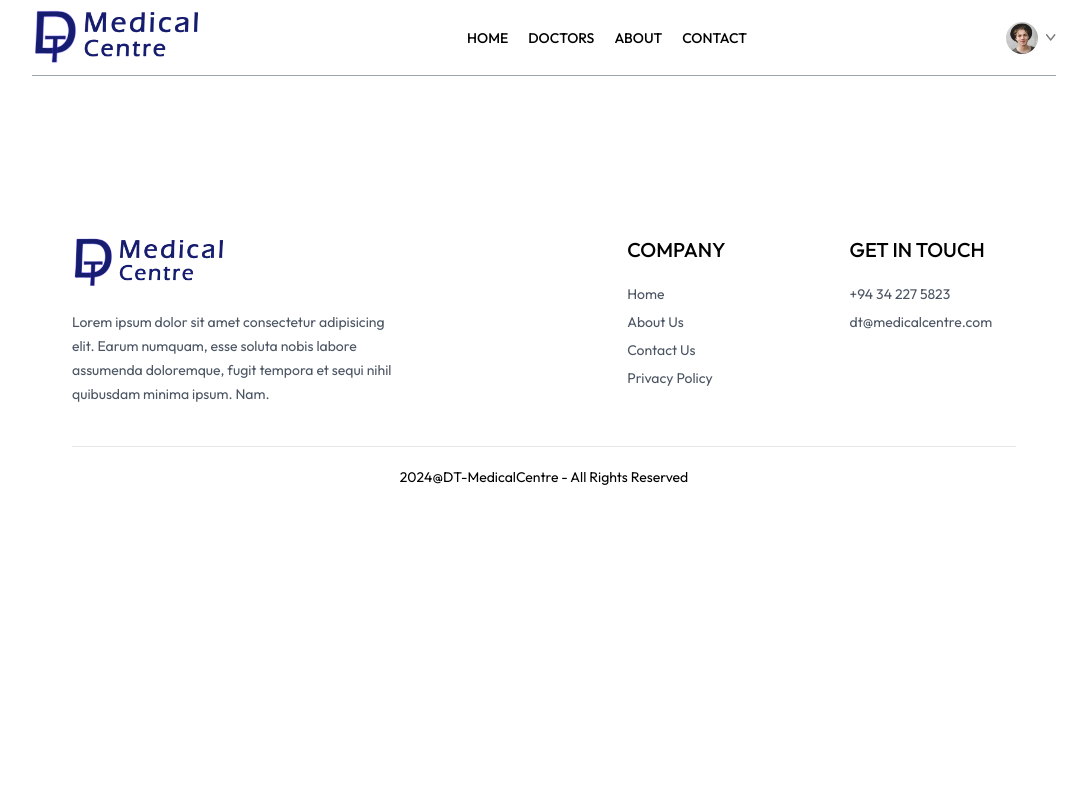
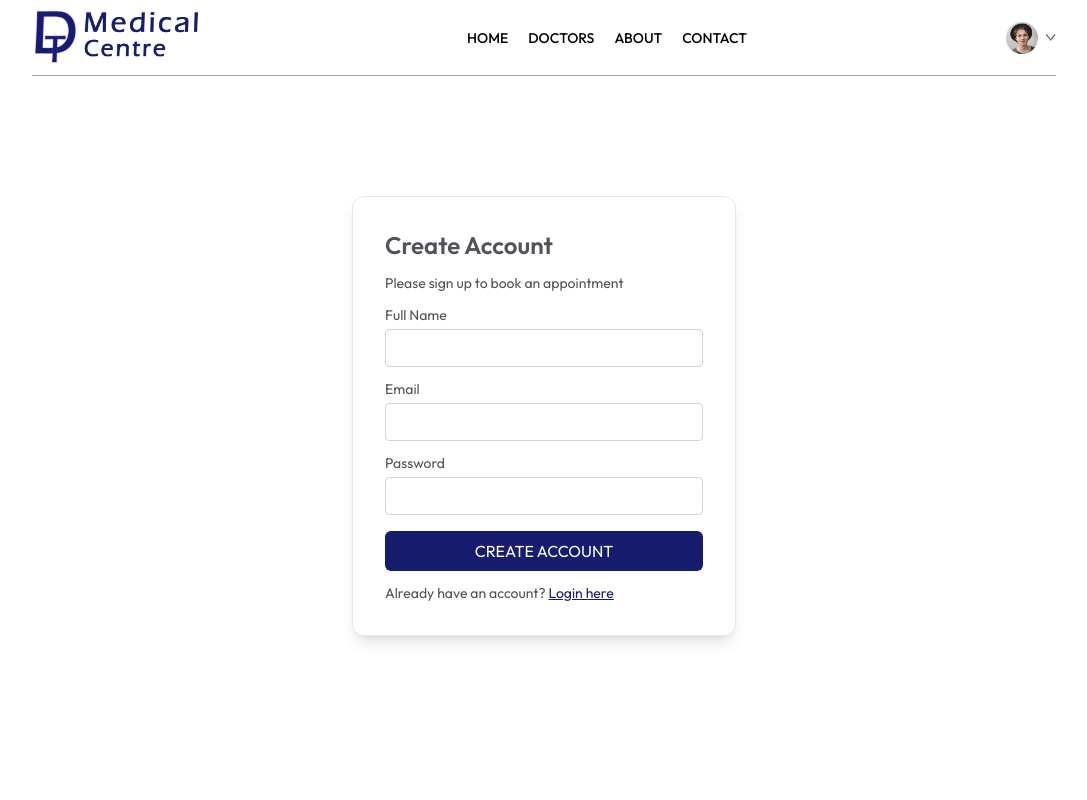
Before and after one commit to asjadahamed77/DT-Medical-Centre, a React (Create React App) app in the folder frontend/: page /login in a window 1280 px wide. Shown: the top 800 px of the page, without its empty margins (96-1183 px from the left). Built offline with nearby package versions, Linux system fonts and the light colour scheme.

Commit message:
Created Login Page

```diff
--- a/frontend/src/pages/Login.jsx
+++ b/frontend/src/pages/Login.jsx
@@ -1,10 +1,42 @@
-import React from 'react'
+import React, { useState } from 'react'
 
 const Login = () => {
+  const [state,setState] = useState('Sign Up')
+  const [name,setName] = useState('')
+  const [password,setPassword] = useState('')
+  const [email,setEmail] = useState('')
+
+  const submitHandler = async (e)=> {
+    e.preventDefault()
+  }
+
   return (
-    <div>
-
-    </div>
+    <form onSubmit={submitHandler} className='min-h-[80vh] flex items-center'>
+        <div className='flex flex-col gap-3 m-auto items-start p-8 min-w-[340px] sm:min-w-96 border rounded-xl text-zinc-600 text-sm shadow-lg'>
+          <p className='text-2xl font-semibold'>{state === 'Sign Up'?'Create Account':'Login'}</p>
+          <p>Please {state === 'Sign Up'?'sign up':'login'} to book an appointment</p>
+          {
+            state === 'Sign Up' && <div className='w-full'>
+            <p>Full Name</p>
+            <input className='border border-zinc-300 rounded w-full p-2 mt-1 ' type="text" onChange={(e)=>setName(e.target.name)} value={name} />
+          </div>
+          }
+          <div className='w-full'>
+            <p>Email</p>
+            <input className='border border-zinc-300 rounded w-full p-2 mt-1 '  type="email" onChange={(e)=>setEmail(e.target.email)} value={email} />
+          </div>
+          <div className='w-full'>
+            <p>Password</p>
+            <input className='border border-zinc-300 rounded w-full p-2 mt-1 '  type="password" onChange={(e)=>setPassword(e.target.password)} value={password} />
+          </div>
+          <button className='bg-mainColor text-white uppercase py-2 rounded-md text-base w-full mt-1'>{state === 'Sign Up'?'Create Account':'Login'}</button>
+          {
+            state === 'Sign Up'
+            ? <p>Already have an account? <span onClick={()=>setState('Login')} className='text-mainColor underline cursor-pointer'>Login here</span></p>
+            : <p>Create an new account? <span onClick={()=>setState('Sign Up')}  className='text-mainColor underline cursor-pointer'>Click here</span></p>
+          }
+        </div>
+    </form>
   )
 }
 
```
